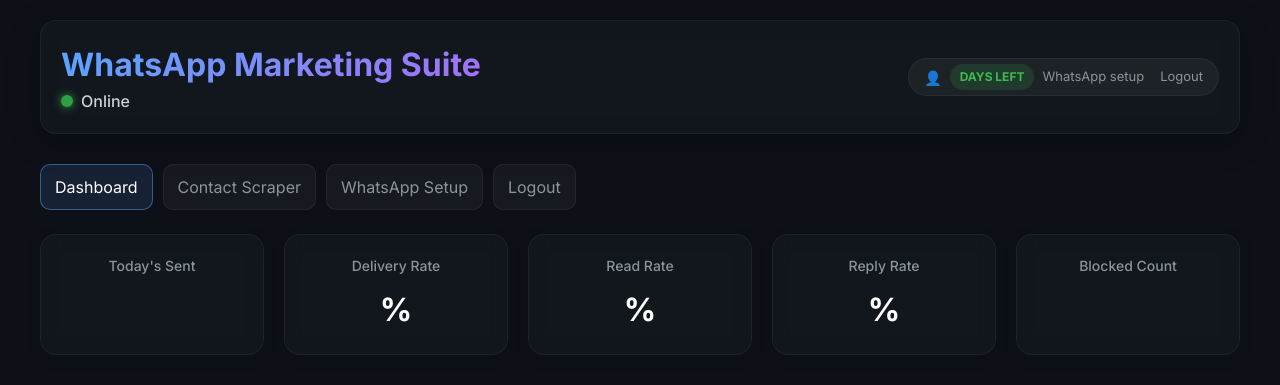
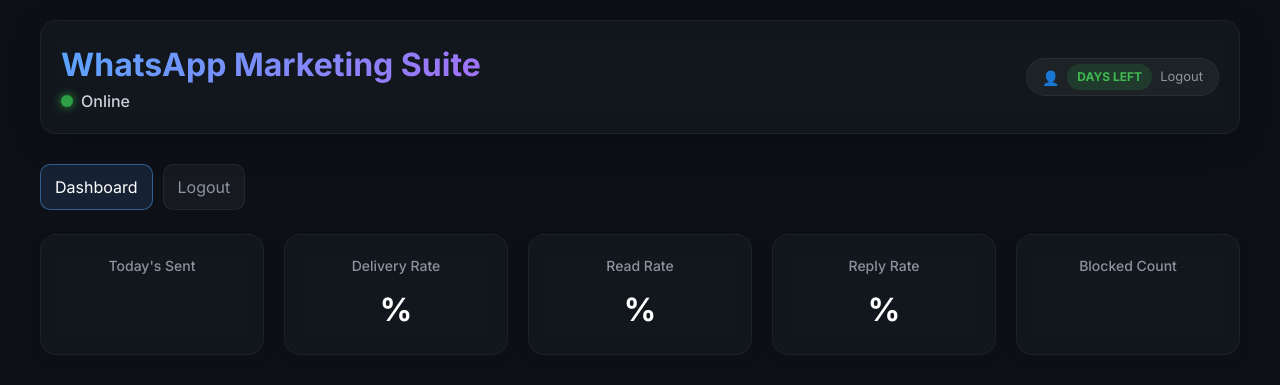
Before and after one commit to akshayagrg147/whatsup_bulk_sender, a Flask app: template templates/dashboard.html in a window 1280 px wide. Shown: the top 385 px of the page. Run offline with Flask 3, Linux system fonts and the light colour scheme; the template is opened without the code that fills it, so the values that code supplies are empty.

Commit message:
Hide scraper and setup links from navigation

```diff
--- a/templates/contact_scraper.html
+++ b/templates/contact_scraper.html
@@ -31,7 +31,6 @@
         <nav class="app-nav">
             <a href="/dashboard" class="app-nav-link">Dashboard</a>
             <a href="/tools/contact-scraper" class="app-nav-link active">Contact Scraper</a>
-            <a href="/setup/whatsapp" class="app-nav-link">WhatsApp Setup</a>
             <a href="/logout" class="app-nav-link">Logout</a>
         </nav>
 
--- a/templates/dashboard.html
+++ b/templates/dashboard.html
@@ -34,7 +34,6 @@
                     <span class="subscription {{ 'expired' if days_left == 0 else 'active' }}">
                         {{ 'Expired' if days_left == 0 else days_left ~ ' days left' }}
                     </span>
-                    <a href="/setup/whatsapp" class="btn-logout" style="margin-right: 8px;">WhatsApp setup</a>
                     <a href="/logout" class="btn-logout">Logout</a>
                     </div>
                 </div>
@@ -43,8 +42,6 @@
 
         <nav class="app-nav">
             <a href="/dashboard" class="app-nav-link active">Dashboard</a>
-            <a href="/tools/contact-scraper" class="app-nav-link">Contact Scraper</a>
-            <a href="/setup/whatsapp" class="app-nav-link">WhatsApp Setup</a>
             <a href="/logout" class="app-nav-link">Logout</a>
         </nav>
 
@@ -115,7 +112,7 @@
                         </select>
                         <small class="form-hint" style="display: block; margin-top: 6px;">
                             {% if instance_auto_available | default(false) %}
-                            Every line you are allowed to use appears here. Pick one instance, or <strong>Auto</strong> to move to the next line when the current one hits the daily limit (see <a href="/setup/whatsapp">WhatsApp setup</a>).
+                            Every line you are allowed to use appears here. Pick one instance, or <strong>Auto</strong> to move to the next line when the current one hits the daily limit.
                             {% else %}
                             Only one instance is available — all messages use this line. Add more instance names (admin) to enable <strong>Auto</strong> rotation.
                             {% endif %}
--- a/templates/setup_whatsapp.html
+++ b/templates/setup_whatsapp.html
@@ -27,8 +27,6 @@
 
         <nav class="app-nav">
             <a href="/dashboard" class="app-nav-link">Dashboard</a>
-            <a href="/tools/contact-scraper" class="app-nav-link">Contact Scraper</a>
-            <a href="/setup/whatsapp" class="app-nav-link active">WhatsApp Setup</a>
             <a href="/logout" class="app-nav-link">Logout</a>
         </nav>
 
```
